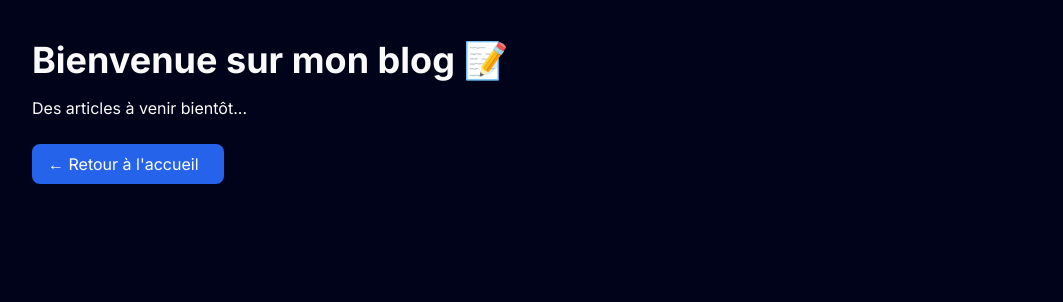
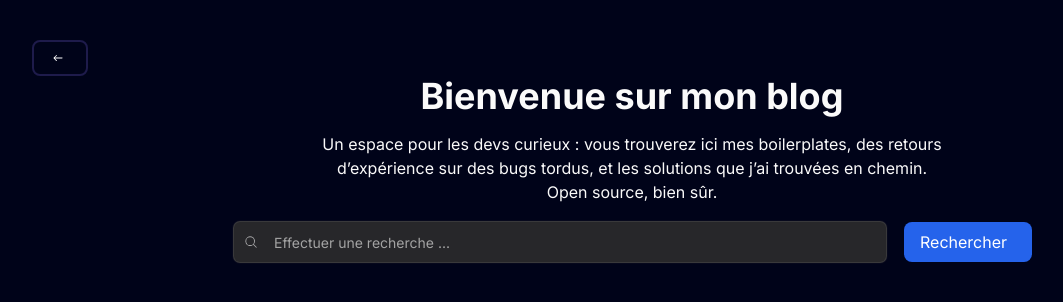
Before and after one commit to ChainerKOMISSA/Portfolio, a Next.js app in the folder portfolio/: page /blog in a window 1280 px wide. Shown: the top 302 px of the page, without its empty margins (8-1071 px from the left). Built offline with nearby package versions, Linux system fonts and the light colour scheme.

Commit message:
Début blog

```diff
--- a/portfolio/app/blog/page.tsx
+++ b/portfolio/app/blog/page.tsx
@@ -1,16 +1,38 @@
 import Link from "next/link";
+import { Input } from "./ui/Input";
+import { IoIosArrowRoundBack } from "react-icons/io";
+import { HiMagnifyingGlass } from "react-icons/hi2";
+
+
 
 export default function BlogPage() {
     return (
         <main className="min-h-screen p-10 bg-black-100 flex flex-col overflow-hidden mx-auto sm:px-10 px-5">
-            <h1 className="text-4xl font-bold">Bienvenue sur mon blog 📝</h1>
-            <p className="mt-4">Des articles à venir bientôt...</p><br/>
-            <Link
-                href="/"
-                className="inline-block px-4 py-2 w-48 bg-blue-600 hover:bg-blue-500 text-white rounded-lg transition"
-            >
-                ← Retour à l&apos;accueil
-            </Link>
+            <Link href="/" className="inline-block px-4 py-2 w-14 bg-black-100 border-2 border-indigo-950 hover:bg-indigo-950 text-white rounded-lg transition">
+                    <IoIosArrowRoundBack /></Link>
+            <div className="flex flex-col items-center justify-center px-4">
+                    <h1 className="text-4xl font-bold mb-4 text-center">Bienvenue sur mon blog</h1>
+                    <p className="max-w-2xl text-center text-sm sm:text-base">
+                        Un espace pour les devs curieux : vous trouverez ici mes boilerplates, des retours d’expérience sur des bugs tordus, et les solutions que j’ai trouvées en chemin.<br/>Open source, bien sûr.
+                    </p>
+                </div>
+            <div className="flex flex-row w-2/3 mx-auto gap-4 mt-4">
+                <div className="relative w-full"><span className="absolute left-3 top-1/2 -translate-y-1/2 text-white/60 text-sm">
+                    <HiMagnifyingGlass/></span>
+                    <Input id="search" type="text" placeholder="Effectuer une recherche ..." className="pl-10 w-full"/>
+                </div>
+                <div className="flex flex-col justify-center">
+                    <Link href="/" className="inline-block px-4 py-2 w-32 bg-blue-600 hover:bg-blue-500 text-white rounded-lg transition">
+                        Rechercher
+                    </Link>
+                </div>
+            </div>
+            <div className="flew flew-row w-full mt-4 bg-red-300">
+                <div className="left w-4/5 bg-green-400">
+                </div>
+                <div className="right w-1/5 bg-blue-300">
+                </div>
+            </div>
         </main>
     );
 }
--- /dev/null
+++ b/portfolio/app/blog/ui/Input.tsx
@@ -0,0 +1,54 @@
+"use client";
+import * as React from "react";
+import { cn } from "@/lib/utils";
+import { useMotionTemplate, useMotionValue, motion } from "motion/react";
+
+export interface InputProps
+    extends React.InputHTMLAttributes<HTMLInputElement> {}
+
+const Input = React.forwardRef<HTMLInputElement, InputProps>(
+    ({ className, type, ...props }, ref) => {
+        const radius = 100; // change this to increase the rdaius of the hover effect
+        const [visible, setVisible] = React.useState(false);
+
+        let mouseX = useMotionValue(0);
+        let mouseY = useMotionValue(0);
+
+        function handleMouseMove({ currentTarget, clientX, clientY }: any) {
+            let { left, top } = currentTarget.getBoundingClientRect();
+
+            mouseX.set(clientX - left);
+            mouseY.set(clientY - top);
+        }
+        return (
+            <motion.div
+                style={{
+                    background: useMotionTemplate`
+        radial-gradient(
+          ${visible ? radius + "px" : "0px"} circle at ${mouseX}px ${mouseY}px,
+          #3b82f6,
+          transparent 80%
+        )
+      `,
+                }}
+                onMouseMove={handleMouseMove}
+                onMouseEnter={() => setVisible(true)}
+                onMouseLeave={() => setVisible(false)}
+                className="group/input rounded-lg p-[2px] transition duration-300"
+            >
+                <input
+                    type={type}
+                    className={cn(
+                        `shadow-input dark:placeholder-text-neutral-600 flex h-10 w-full rounded-md border-none bg-gray-50 px-3 py-2 text-sm text-black transition duration-400 group-hover/input:shadow-none file:border-0 file:bg-transparent file:text-sm file:font-medium placeholder:text-neutral-400 focus-visible:ring-[2px] focus-visible:ring-neutral-400 focus-visible:outline-none disabled:cursor-not-allowed disabled:opacity-50 dark:bg-zinc-800 dark:text-white dark:shadow-[0px_0px_1px_1px_#404040] dark:focus-visible:ring-neutral-600`,
+                        className,
+                    )}
+                    ref={ref}
+                    {...props}
+                />
+            </motion.div>
+        );
+    },
+);
+Input.displayName = "Input";
+
+export { Input };
--- a/portfolio/components/ui/FloatingDock.tsx
+++ b/portfolio/components/ui/FloatingDock.tsx
@@ -1,9 +1,3 @@
-/**
- * Note: Use position fixed according to your needs
- * Desktop navbar is better positioned at the bottom
- * Mobile navbar is better positioned at bottom right.
- **/
-
 import { cn } from "@/lib/utils";
 // import { IconLayoutNavbarCollapse } from "@tabler/icons-react";
 import {
--- a/portfolio/data/index.ts
+++ b/portfolio/data/index.ts
@@ -214,7 +214,6 @@ export const workExperience = [
   // },
 ];
 
-
 export const socialMedia = [
   {
     id: 1,
@@ -241,3 +240,25 @@ export const socialMedia = [
     link: "https://wa.me/message/3RTFYUDPU2WAO1"
   }
 ];
+
+export const categories = [
+  {
+    id: 1,
+    name: "Boilerplates"
+  },
+  {
+    id: 2,
+    name: "Bugs"
+  }
+]
+
+export const blogItems = [
+  {
+    id: 1,
+    title: "Blog 1",
+    desc: "Lorem ipsum dolor sit amet consectetur adipisicing elit. Quisquam, quod.",
+    thumbnail: "/blog1.jpg",
+    date: "2022-01-01",
+    category: categories[0]
+  }
+]
--- a/portfolio/package.json
+++ b/portfolio/package.json
@@ -9,21 +9,24 @@
     "lint": "next lint"
   },
   "dependencies": {
+    "@radix-ui/react-label": "^2.1.6",
     "@react-three/drei": "^9.112.0",
     "@sentry/nextjs": "^8.32.0",
+    "@tabler/icons-react": "^3.33.0",
     "@tsparticles/engine": "^3.5.0",
     "@tsparticles/react": "^3.0.0",
     "@tsparticles/slim": "^3.5.0",
     "clsx": "^2.1.1",
     "framer-motion": "^11.9.0",
     "mini-svg-data-uri": "^1.4.4",
+    "motion": "^12.12.1",
     "next": "14.2.7",
     "next-themes": "^0.3.0",
     "nodejs": "^0.0.0",
     "react": "^18",
     "react-dom": "^18",
     "react-icons": "^5.3.0",
-    "tailwind-merge": "^2.5.2",
+    "tailwind-merge": "^2.6.0",
     "tailwindcss-animate": "^1.0.7",
     "three-globe": "^2.31.1"
   },
```
Also changed, not shown: portfolio/app/globals.css (line endings or trailing spaces), 1 other file (tests, documents, lock files or other folders).
